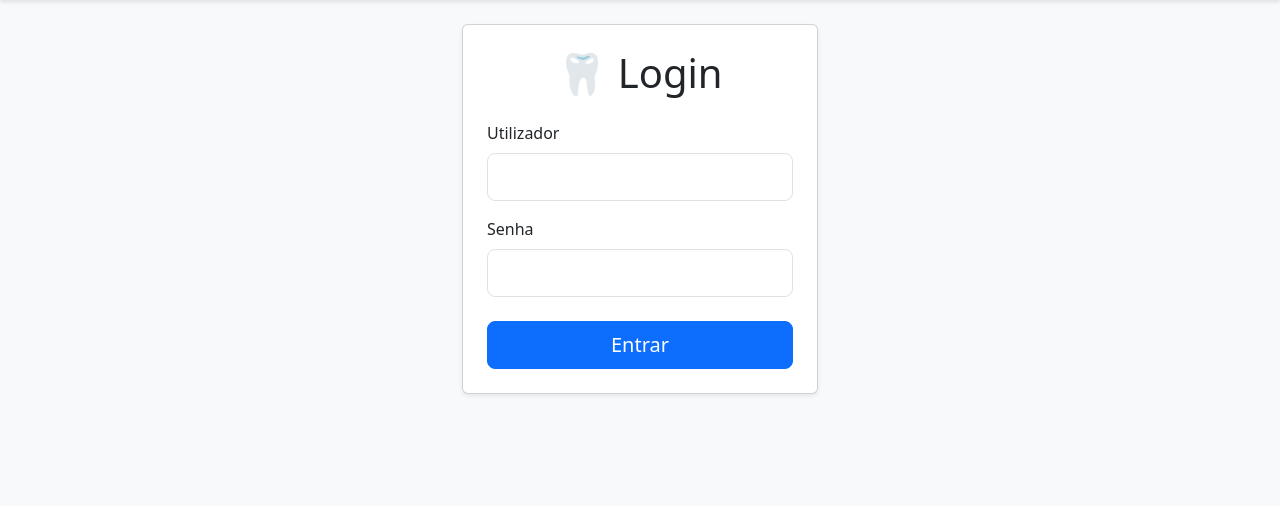
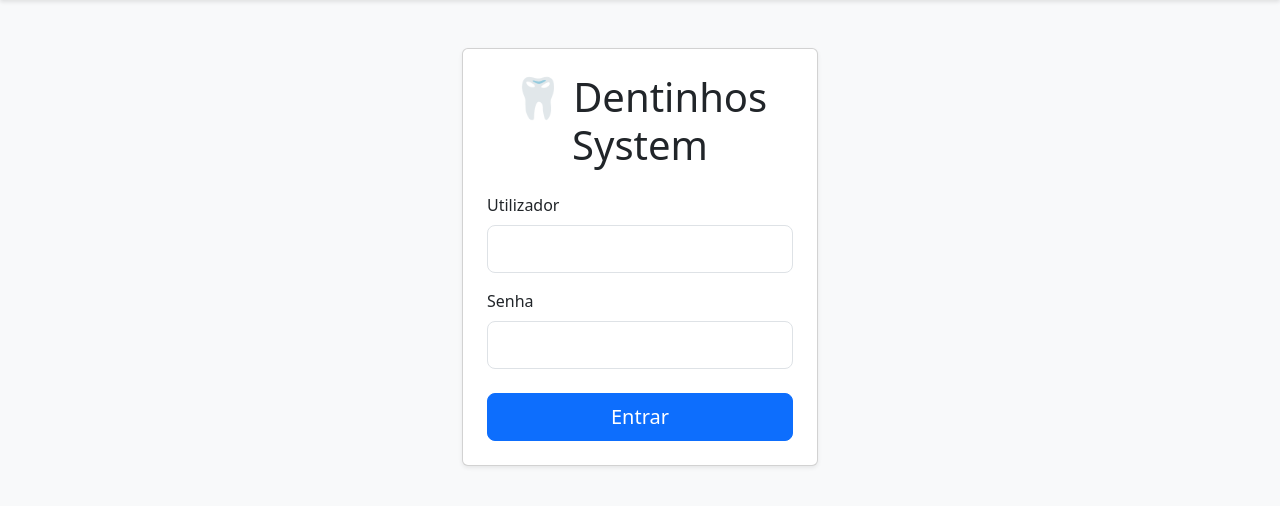
Before and after one commit to dentinhosdeleiteodontologia/dentinhos-whatsapp-bote, a Flask app: page /login in a window 1280 px wide. Shown: the part 56-562 px from the top of the page. Run offline with Flask 3, Linux system fonts and the light colour scheme; some libraries are stand-ins or nearby versions.

Commit message:
Update login.html

```diff
--- a/src/templates/login.html
+++ b/src/templates/login.html
@@ -2,14 +2,13 @@
 {% block title %}Login - Dentinhos System{% endblock %}
 
 {% block content %}
-<div class="row justify-content-center">
+<div class="row justify-content-center mt-5">
   <div class="col-md-6 col-lg-4">
     <div class="card shadow-sm">
       <div class="card-body p-4">
-        <h1 class="card-title text-center mb-4">🦷 Login</h1>
+        <h1 class="card-title text-center mb-4">🦷 Dentinhos System</h1>
 
-        <!-- AQUI ESTÁ A CORREÇÃO PRINCIPAL: action aponta para 'login' e não 'system.login' -->
-        <form method="POST" action="{{ url_for('login') }}" novalidate>
+        <form method="POST" action="{{ url_for('auth.login') }}" novalidate>
           {{ form.hidden_tag() }}
           <div class="mb-3">
             {{ form.username.label(class="form-label") }}
```
